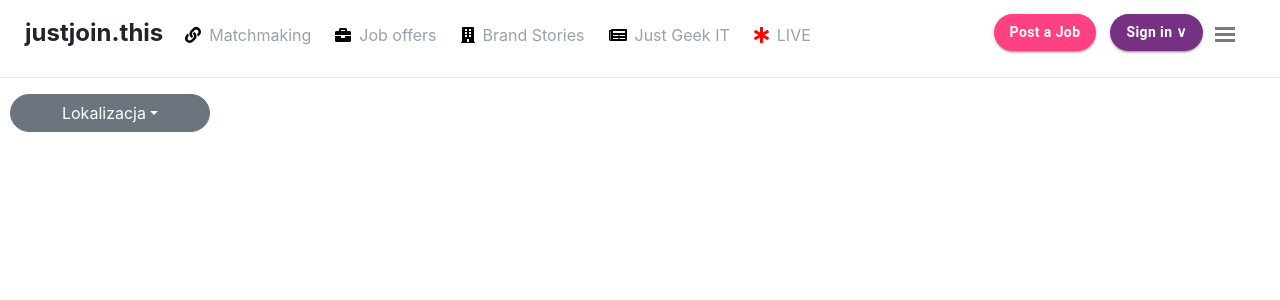
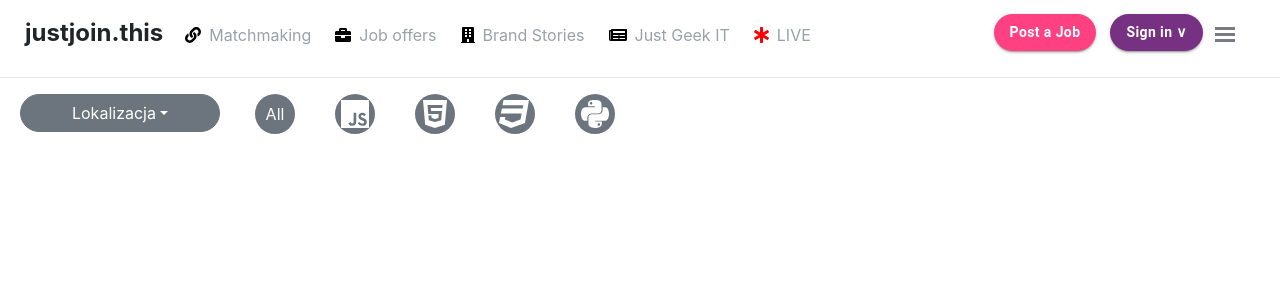
Before and after one commit to F1sher-Man/justjointhis, a React (Create React App) app: page / in a window 1280 px wide. Shown: the top 300 px of the page. Built offline with nearby package versions, Linux system fonts and the light colour scheme.

Commit message:
Added technology icons for filtering in job offers view.

```diff
--- a/src/components/main/JobOffers/JobOffers.tsx
+++ b/src/components/main/JobOffers/JobOffers.tsx
@@ -1,5 +1,6 @@
 import * as React from "react";
 import DropdownLocation from "./DropdownLocation";
+import Technologies from "./Technologies";
 import '../../../styles/main/JobOffers/JobOffers.scss';
 
 export interface JobOffersProps { }
@@ -7,7 +8,10 @@ export interface JobOffersProps { }
 const JobOffers: React.FC<JobOffersProps> = () => {
 
   return <div className="containerssx">
-    <DropdownLocation />
+    <div className="topbar">
+      <DropdownLocation />
+      <Technologies />
+    </div>
 
 
   </div >;
--- /dev/null
+++ b/src/components/main/JobOffers/Technologies.tsx
@@ -0,0 +1,34 @@
+import * as React from 'react';
+import '../../../styles/main/JobOffers/Technologies.scss';
+import { FontAwesomeIcon } from '@fortawesome/react-fontawesome';
+import { TECH } from "../../../enums/tech.const";
+import { useState } from 'react';
+
+export interface TechnologiesProps { }
+
+const Technologies: React.FC<TechnologiesProps> = () => {
+    const [currentTech, setCurrentTech] = useState('all');
+    let tech = Object.values(TECH);
+    let renderTech = tech.forEach((item, index) => {
+        // let class = 'round';
+    });
+    function handleTechChange(tech: string) {
+        setCurrentTech(tech);
+    }
+    return (<div className="container">
+        <div className="round" onClick={() => handleTechChange('all')}>All</div>
+        {tech.map((item, index) => (
+            <div
+                key={index}
+                color="green"
+                className={item.value === currentTech ? 'round-active' : 'round'}
+                onClick={() => handleTechChange(item.value)}
+            >
+                <FontAwesomeIcon size="2x" icon={item.icon} />
+            </div>
+        ))}
+
+    </div>);
+}
+
+export default Technologies;
--- /dev/null
+++ b/src/enums/tech.const.ts
@@ -0,0 +1,35 @@
+import { IconProp } from "@fortawesome/fontawesome-svg-core";
+import { faJs, faHtml5, faCss3, faPython } from '@fortawesome/free-brands-svg-icons';
+
+type item = {
+    display: string;
+    value: string;
+    icon: IconProp;
+};
+type items_enum = {
+    [key: string]: item;
+};
+
+export const TECH: items_enum = {
+    JS: {
+        display: "Javascript",
+        value: "js",
+        icon: faJs
+    },
+    HTML: {
+        display: "HTML5",
+        value: "html",
+        icon: faHtml5
+    },
+    CSS: {
+        display: "CSS3",
+        value: "css",
+        icon: faCss3
+    },
+    PYTHON: {
+        display: "Python",
+        value: "py",
+        icon: faPython
+    }
+
+}
--- /dev/null
+++ b/src/styles/main/JobOffers/JobOffers.css
@@ -0,0 +1,9 @@
+.dropdown-btn {
+  border-radius: 50px !important;
+  margin-left: 20px;
+  width: 200px; }
+
+.topbar {
+  display: flex;
+  flex-direction: row;
+  width: 800px; }
--- a/src/styles/main/JobOffers/JobOffers.scss
+++ b/src/styles/main/JobOffers/JobOffers.scss
@@ -1,5 +1,11 @@
 .dropdown-btn {
     border-radius: 50px !important;
-    margin-left: 10px;
+    margin-left: 20px;
     width: 200px;
 }
+
+.topbar {
+    display: flex;
+    flex-direction: row;
+    width: 800px;
+}
--- /dev/null
+++ b/src/styles/main/JobOffers/Technologies.scss
@@ -0,0 +1,31 @@
+.container{
+    display: flex;
+    flex-direction: row;
+}
+
+.round {
+    display: flex;
+    justify-content: center;
+    align-items: center;
+    height: 40px;
+    width: 40px ;
+    border-radius: 50%;
+    background-color: rgb(108, 117, 125);
+    margin: 0px 20px;
+    color: white;
+    cursor: pointer;
+    transition: 0.5s ease-in-out;
+    &-active{
+        @extend .round;
+        background-color:rgb(49, 223, 33);
+        color: black;
+    }
+}
+.round:hover {
+    height: 50px;
+    width: 50px ;
+}
+
+.round:focus{
+    background-color: red;
+}
```
